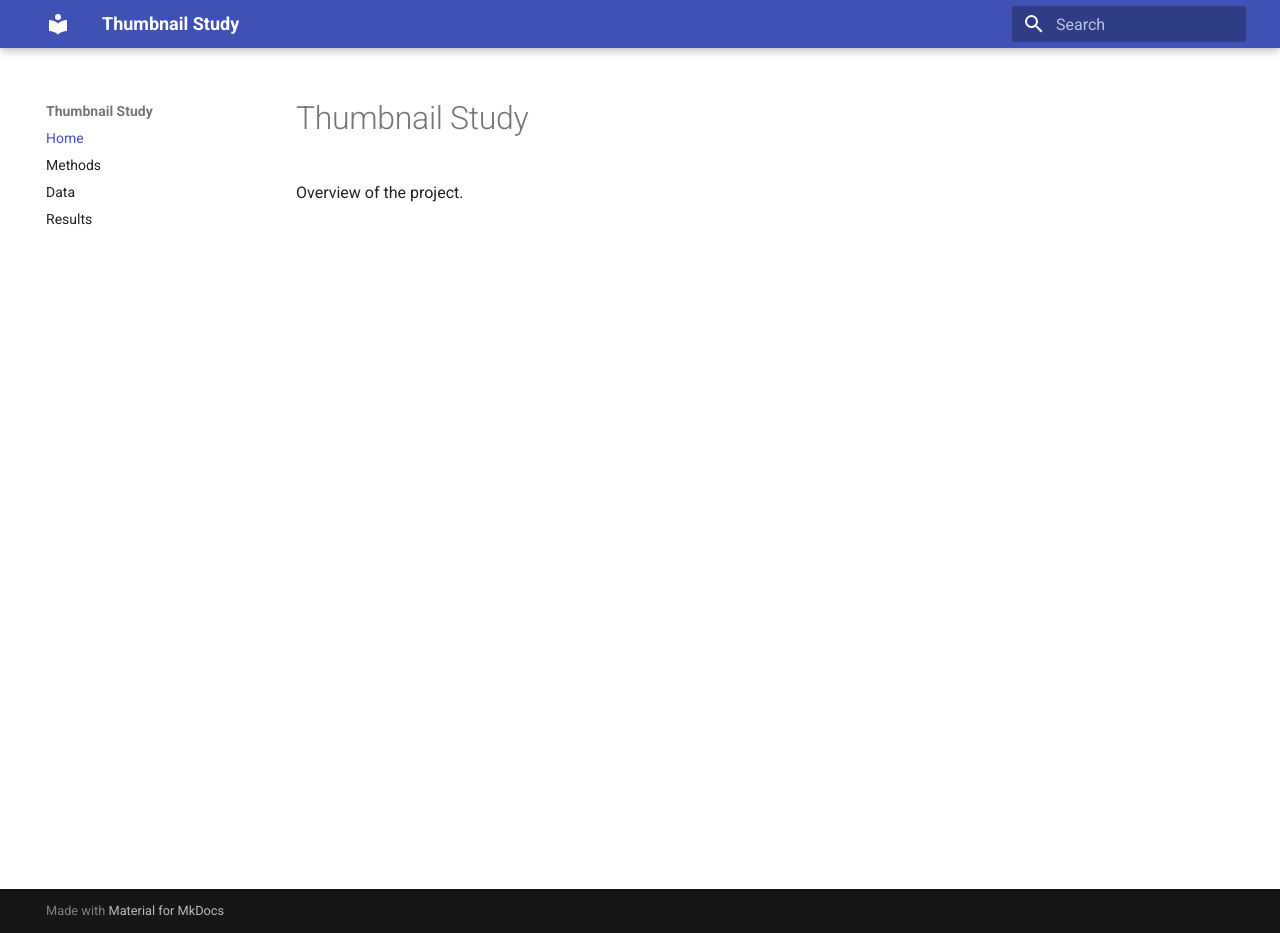
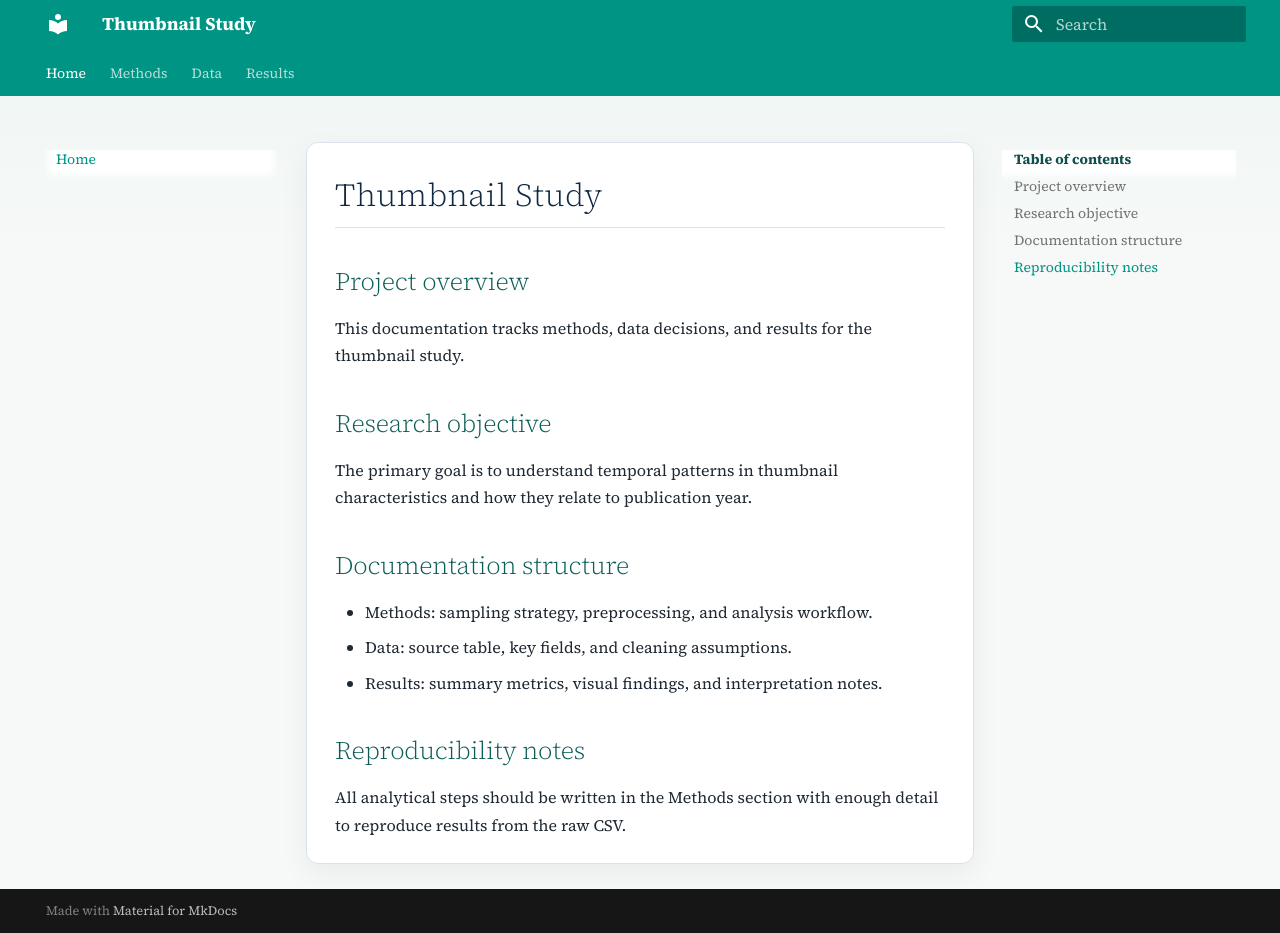
Before and after one commit to lyashevska/thmbnails, an MkDocs documentation site: the page built from docs/index.md, in a window 1280 px wide and 933 px high. Built offline with MkDocs 1.6.1 and Material for MkDocs 9.7.7, drawn with Linux system fonts in a browser that asks for light colours.

Commit message:
update mkdocs style

```diff
--- a/docs/index.md
+++ b/docs/index.md
@@ -1,3 +1,19 @@
 # Thumbnail Study
 
-Overview of the project.
+## Project overview
+
+This documentation tracks methods, data decisions, and results for the thumbnail study.
+
+## Research objective
+
+The primary goal is to understand temporal patterns in thumbnail characteristics and how they relate to publication year.
+
+## Documentation structure
+
+- Methods: sampling strategy, preprocessing, and analysis workflow.
+- Data: source table, key fields, and cleaning assumptions.
+- Results: summary metrics, visual findings, and interpretation notes.
+
+## Reproducibility notes
+
+All analytical steps should be written in the Methods section with enough detail to reproduce results from the raw CSV.
--- /dev/null
+++ b/docs/stylesheets/extra.css
@@ -0,0 +1,71 @@
+/* Improve readability and visual hierarchy for long-form scientific notes. */
+
+:root {
+  --paper-bg: #f7f9f8;
+  --panel-bg: #ffffff;
+  --text-main: #1f2933;
+  --text-muted: #52606d;
+  --rule: #d9e2ec;
+  --brand: #0f766e;
+}
+
+body {
+  background: linear-gradient(180deg, #eef6f4 0%, var(--paper-bg) 280px, var(--paper-bg) 100%);
+}
+
+.md-content {
+  color: var(--text-main);
+}
+
+.md-main__inner {
+  max-width: 1200px;
+}
+
+.md-content__inner {
+  background: var(--panel-bg);
+  border: 1px solid var(--rule);
+  border-radius: 12px;
+  box-shadow: 0 10px 30px rgba(16, 24, 40, 0.06);
+  margin-top: 0.8rem;
+  padding: 1.2rem 1.4rem;
+}
+
+.md-typeset h1 {
+  border-bottom: 1px solid var(--rule);
+  color: #102a43;
+  letter-spacing: 0.01em;
+  margin-bottom: 1rem;
+  padding-bottom: 0.5rem;
+}
+
+.md-typeset h2 {
+  color: #0b5d56;
+  margin-top: 1.8rem;
+}
+
+.md-typeset h3 {
+  color: #1f4f46;
+}
+
+.md-typeset p,
+.md-typeset li {
+  color: var(--text-main);
+  line-height: 1.72;
+}
+
+.md-typeset a {
+  color: var(--brand);
+}
+
+.md-nav--secondary .md-nav__title {
+  color: #0f4f4b;
+  font-weight: 700;
+}
+
+@media (max-width: 900px) {
+  .md-content__inner {
+    border-radius: 8px;
+    margin-top: 0.4rem;
+    padding: 1rem;
+  }
+}
--- a/mkdocs.yml
+++ b/mkdocs.yml
@@ -9,8 +9,30 @@ nav:
 
 theme:
   name: material
+  features:
+    - navigation.tabs
+    - navigation.top
+    - navigation.sections
+    - toc.follow
+  palette:
+    - scheme: default
+      primary: teal
+      accent: amber
+  font:
+    text: Source Serif 4
+    code: JetBrains Mono
+
+extra_css:
+  - stylesheets/extra.css
 
 markdown_extensions:
+  - admonition
+  - attr_list
+  - md_in_html
   - tables
   - toc:
       permalink: true
+      toc_depth: 2-4
+
+plugins:
+  - search
```
